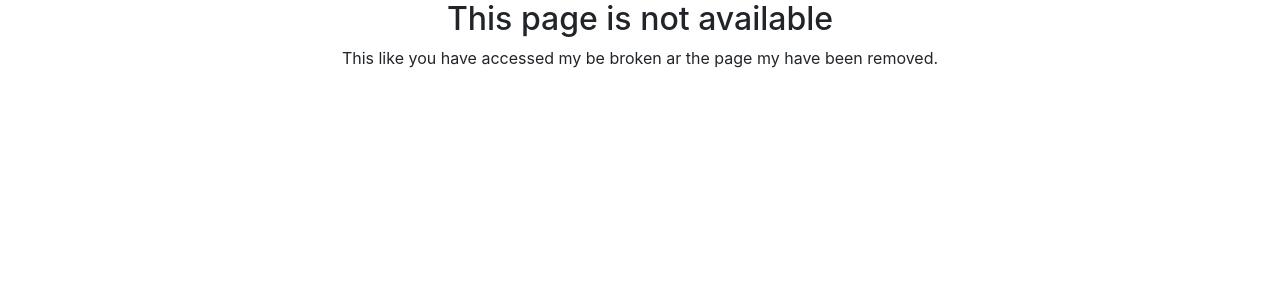
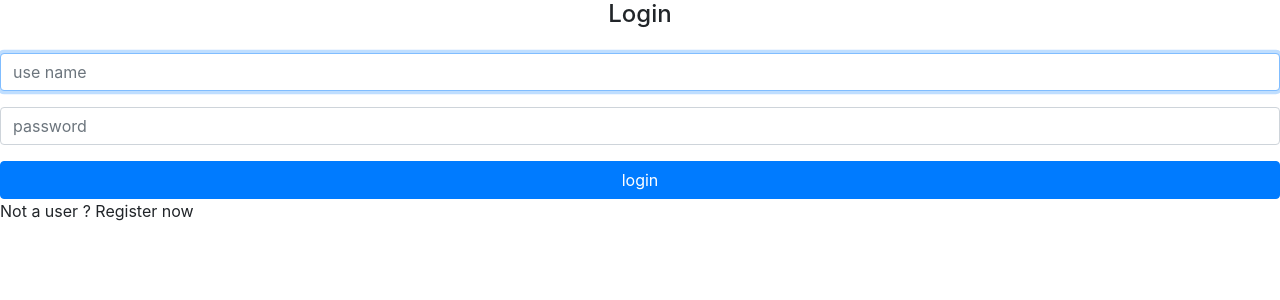
Before and after one commit to Adenilson-Developers/galery_photos_angular, an Angular app: page / in a window 1280 px wide. Shown: the top 300 px of the page. Built offline with nearby package versions, Linux system fonts and the light colour scheme.

Commit message:
adicionando signin

```diff
--- a/src/app/app-routing.module.ts
+++ b/src/app/app-routing.module.ts
@@ -4,8 +4,13 @@
 import { NgModule } from '@angular/core';
 import { RouterModule, Routes } from '@angular/router';
 import { photoListResolver } from './photos/photo-list/photo-list.resolver';
+import { SignInComponent } from './home/signin/signin.component';
 
 const routes: Routes = [
+  {
+    path: '', component: SignInComponent
+  },
+
   {
     path: 'user/:userName', component: PhotoListComponent,
 
--- a/src/app/app.module.ts
+++ b/src/app/app.module.ts
@@ -5,6 +5,7 @@
 import { AppRoutingModule } from './app-routing.module';
 import { AppComponent } from './app.component';
 import { PhotosModule } from './photos/photos.module';
+import { HomeModule } from './home/home.module';
 
 
 
@@ -18,7 +19,8 @@
     AppRoutingModule,
     PhotosModule,
     AppRoutingModule,
-    ErrorsModule
+    ErrorsModule,
+    HomeModule
   ],
   providers: [],
   bootstrap: [AppComponent]
--- /dev/null
+++ b/src/app/home/signin/signin.component.html
@@ -0,0 +1,16 @@
+<h4 class="text-center">Login</h4>
+
+<form class="form mt-4">
+    <div class="form-group">
+        <input class="form-control" placeholder="use name" autofocus>
+    </div>
+
+    <div class="form-group">
+        <input type="password" class="form-control" placeholder="password">
+    </div>
+
+    <button type="submit" class="btn btn-primary btn-block">login</button>
+
+</form>
+
+<p>Not a user ? <a> Register now</a></p>
--- /dev/null
+++ b/src/app/home/signin/signin.component.ts
@@ -0,0 +1,6 @@
+import { Component } from "@angular/core";
+
+@Component({
+    templateUrl: './signin.component.html'
+})
+export class SignInComponent {}
```
Also changed, not shown: src/app/home/home.module.ts (added, +12 -0 lines).
